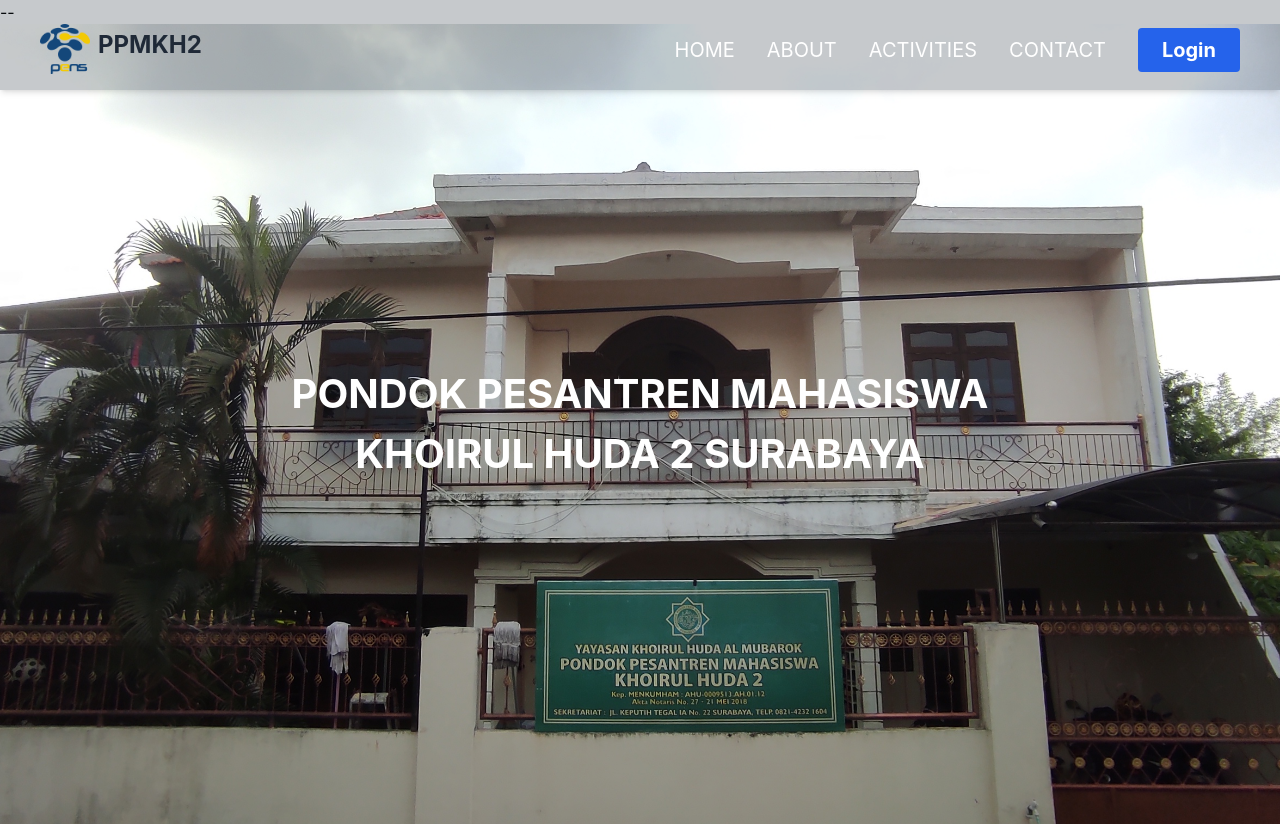
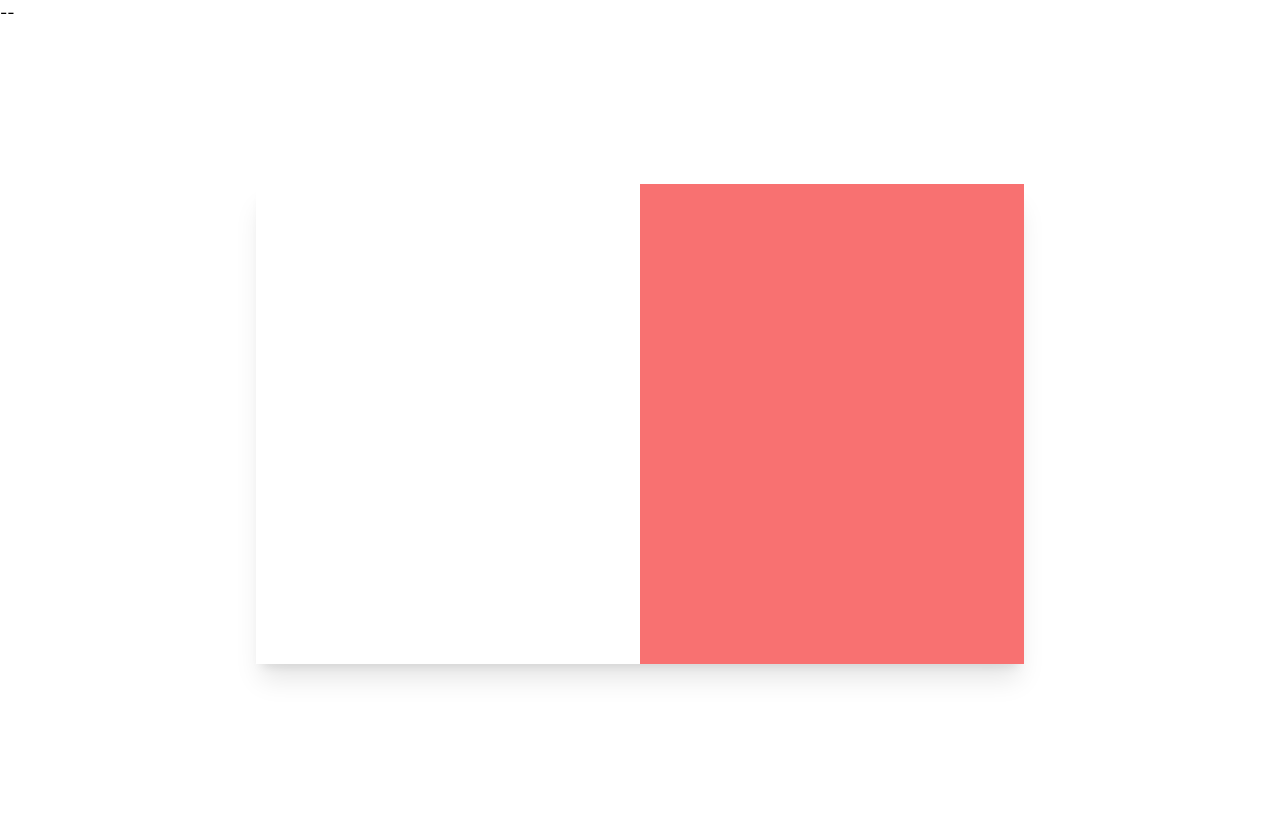
Before and after one commit to ppmkh2sby/frontend-web, a React (Create React App) app: page / in a window 1280 px wide. Shown: the top 826 px of the page. Built offline with nearby package versions, Linux system fonts and the light colour scheme.

Commit message:
Add : Login.js

```diff
--- a/package.json
+++ b/package.json
@@ -8,7 +8,7 @@
     "@testing-library/user-event": "^13.5.0",
     "react": "^18.2.0",
     "react-dom": "^18.2.0",
-    "react-scripts": "5.0.1",
+    "react-scripts": "^5.0.1",
     "web-vitals": "^2.1.4"
   },
   "scripts": {
--- a/src/pages/App.js
+++ b/src/pages/App.js
@@ -2,14 +2,17 @@ import Navbar from "../components/Navbar";
 import About from "./landingPage/About";
 import Activities from "./landingPage/Activities";
 import Home from "./landingPage/Home";
+import Login from "./login/Login";
 
 const App = () => {
   return (
     <>
-      <Navbar />
+      {/* <Navbar />
       <Home />
       <About />
-      <Activities />
+      <Activities /> */}
+
+      <Login />
     </>
   );
 }
--- /dev/null
+++ b/src/pages/login/Login.js
@@ -0,0 +1,16 @@
+import React from 'react'
+
+function Login() {
+  return (
+    <div>
+      <div className='w-full h-screen flex items-center justify-center'>
+        <div className='w-3/5 h-3/5 flex shadow-xl'>
+            <div className='w-1/2 bg-white'></div>
+            <div className='w-1/2 bg-red-400'></div>
+        </div>
+      </div>
+    </div>
+  )
+}
+
+export default Login
```
Also changed, not shown: 1 other file (tests, documents, lock files or other folders).
